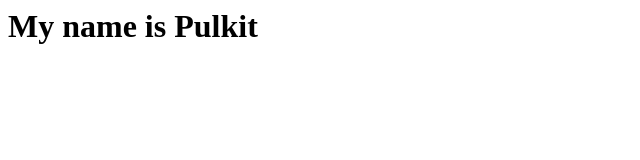
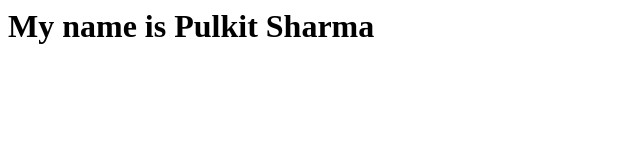
Before and after one commit to pulkit10251/cbRepository, a plain HTML site: page index.html in a window 1280 px wide. Shown: the whole page, without its empty margins (0-640 px from the left). Drawn offline with Linux system fonts and the light colour scheme.

Commit message:
fixed error

```diff
--- a/index.html
+++ b/index.html
@@ -3,5 +3,6 @@
 <head>
   </head>
 <body>
-<h1>My name is Pulkit</h1>
+<h1>My name is Pulkit Sharma</h1>
 </body>
+</html>
```
